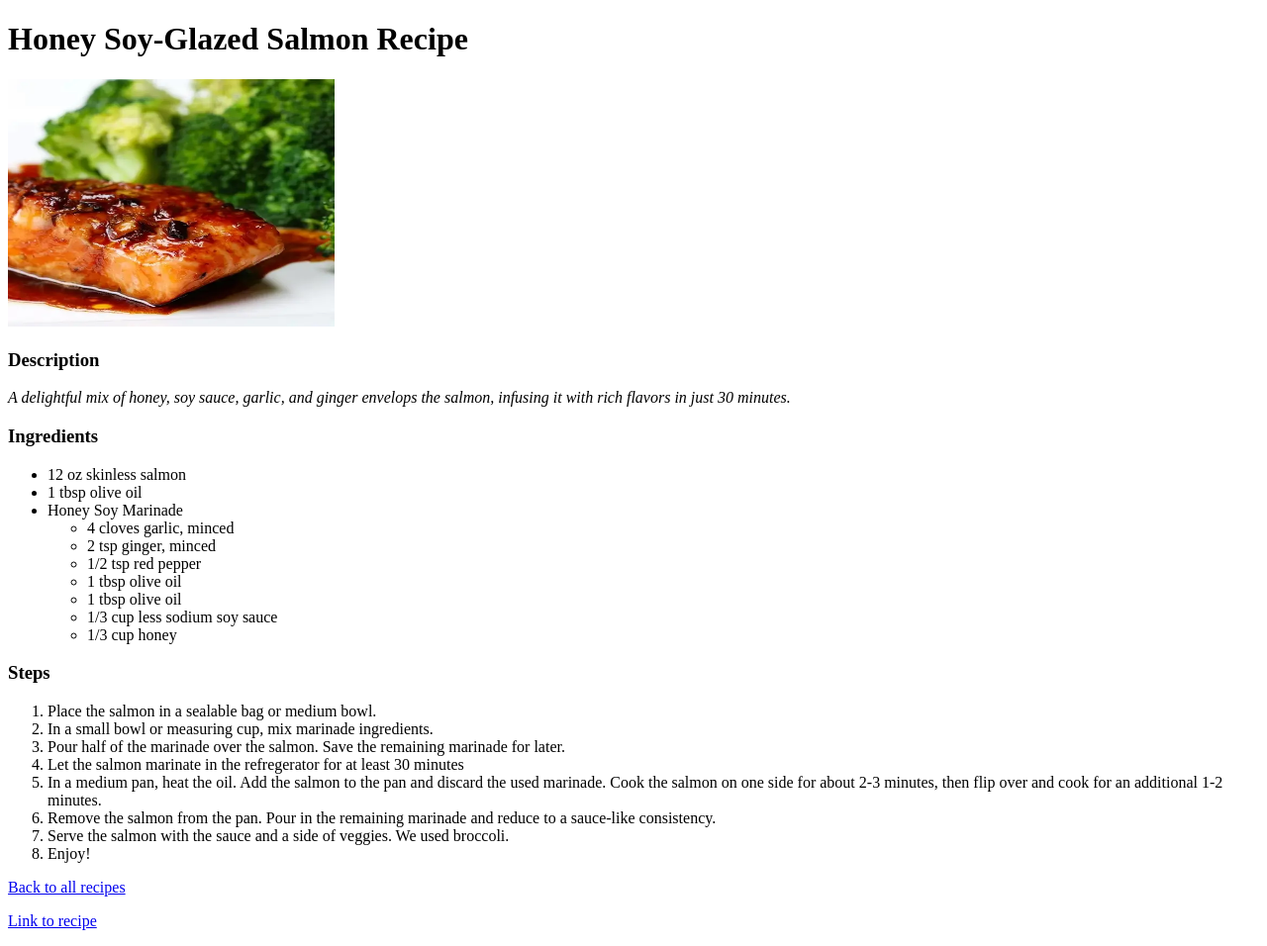
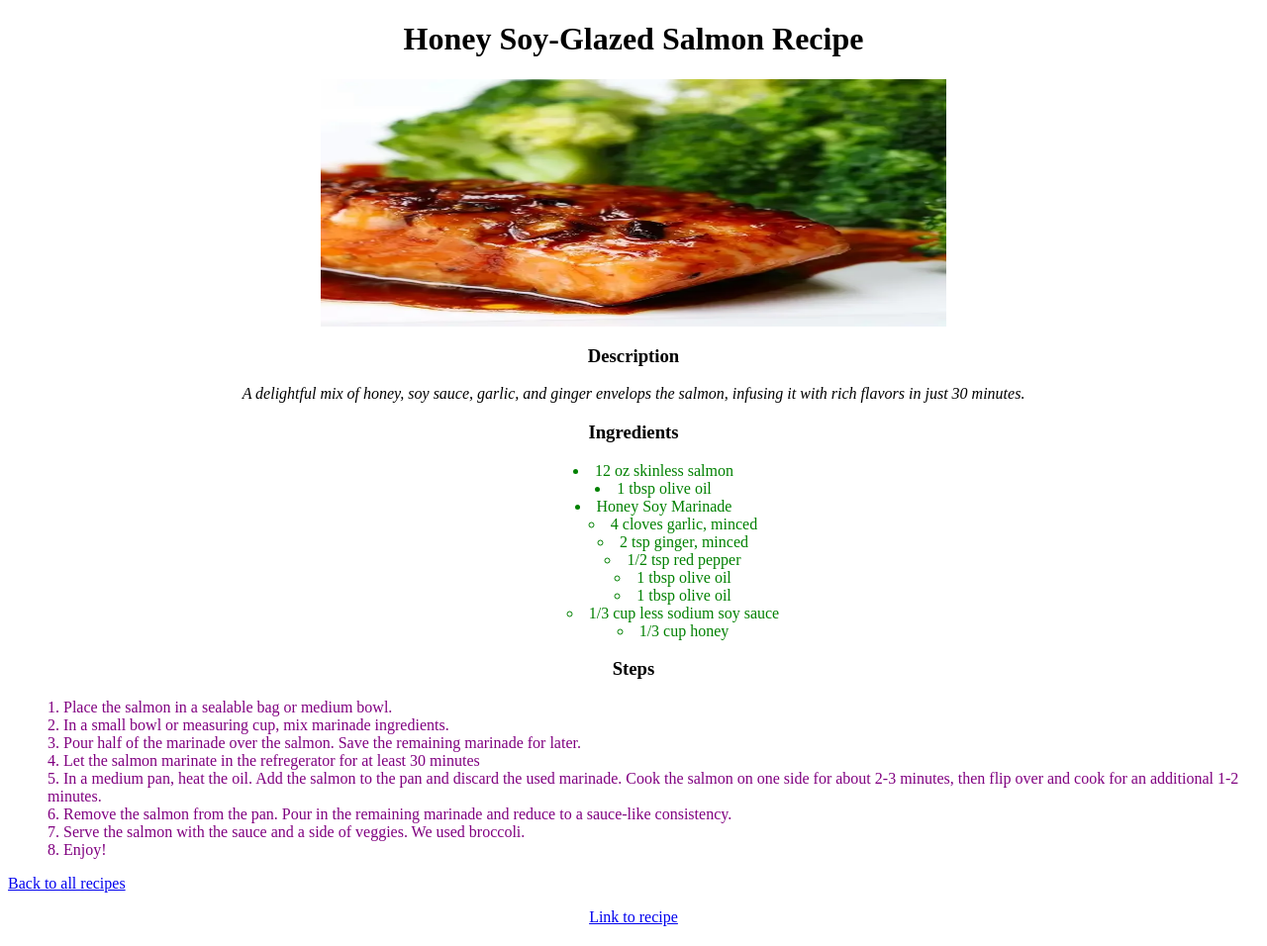
Before and after one commit to itscelo/odin-recipes, a plain HTML site: page recipes/honeysalmon.html in a window 1280 px wide. Shown: the whole page at 99% size. Drawn offline with Linux system fonts and the light colour scheme.

Commit message:
Starting to work with CSS on the website

```diff
--- /dev/null
+++ b/css/style.css
@@ -0,0 +1,38 @@
+.workpls,
+.honeye
+ {
+    color: pink;
+}
+.link{
+    color:brown;
+}
+
+ul{
+    color:green;
+    text-align: center;
+    list-style-position: inside;
+}
+
+ol{
+    color:purple;
+    text-align:left;
+    list-style-position: inside;
+}
+
+h3{
+    text-align: center;
+}
+
+p{
+    text-align: center;
+}
+
+h1{
+    text-align: center;
+}
+
+.honeypic{
+    display: block;
+    margin:auto;
+    width: 50%;
+}
--- a/recipes/honeysalmon.html
+++ b/recipes/honeysalmon.html
@@ -5,11 +5,12 @@
 <head>
     <meta charset = "UTF-8">
     <meta name="viewport" content="width=device-width, initial-scale=1.0">
+    <link rel="stylesheet" href="../css/style.css">
     <title> Honey Soy-Glazed Salmon </title>
 </head>
 <body>
-    <h1> Honey Soy-Glazed Salmon Recipe </h1>
-    <img src = "../images/honeysalmon.jpg" alt = "Lasagna picture" height="250" width="330">
+    <h1 style = "color:L"> Honey Soy-Glazed Salmon Recipe </h1>
+    <img src = "../images/honeysalmon.jpg" alt = "Lasagna picture" height="250" width="330" class = "honeypic">
     <h3> Description </h3>
     <p> <em> A delightful mix of honey, soy sauce, garlic, and ginger envelops the salmon, infusing it with rich flavors in just 30 minutes. </em> </p>
     <h3> Ingredients </h3>
```
Also changed, not shown: index.html (+5 -5 lines), recipes/turkeycheese.html (+3 -2 lines), recipes/veggiegarlicnoodles.html (+1 -0 lines).
